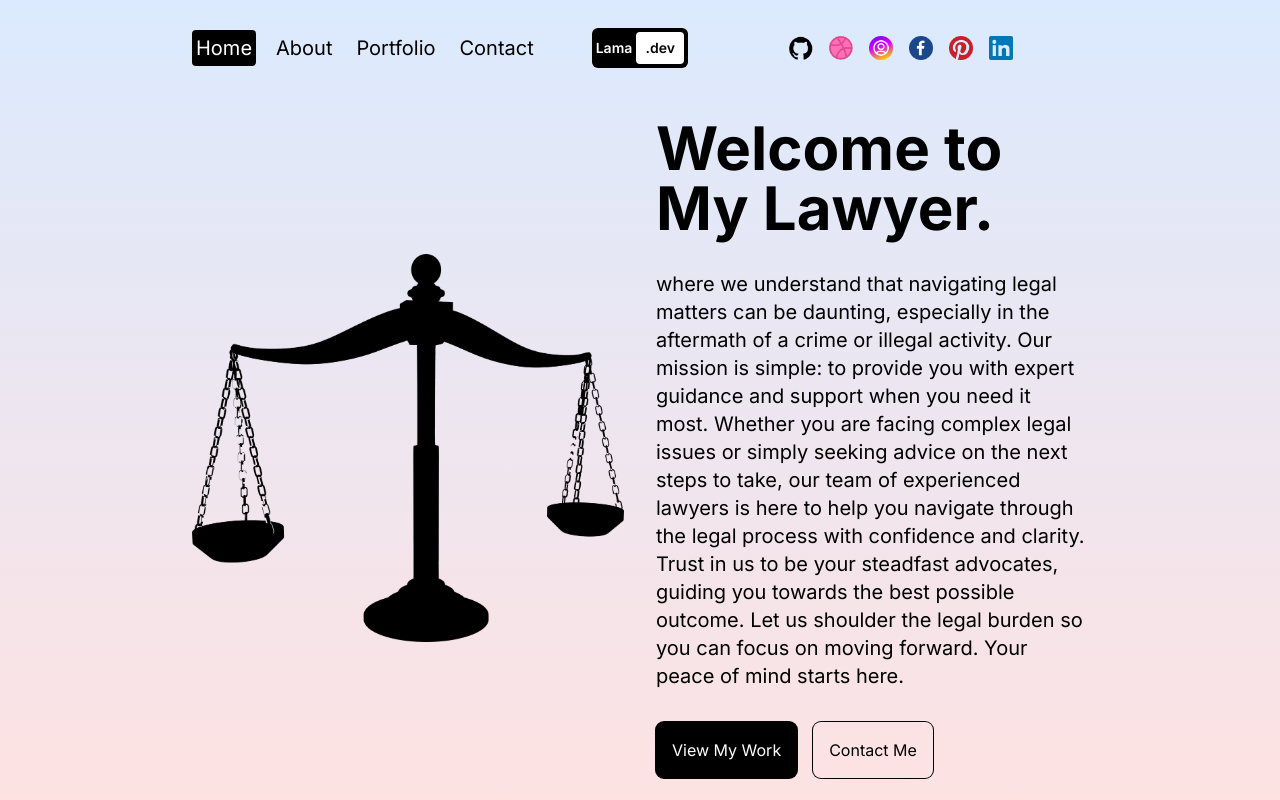
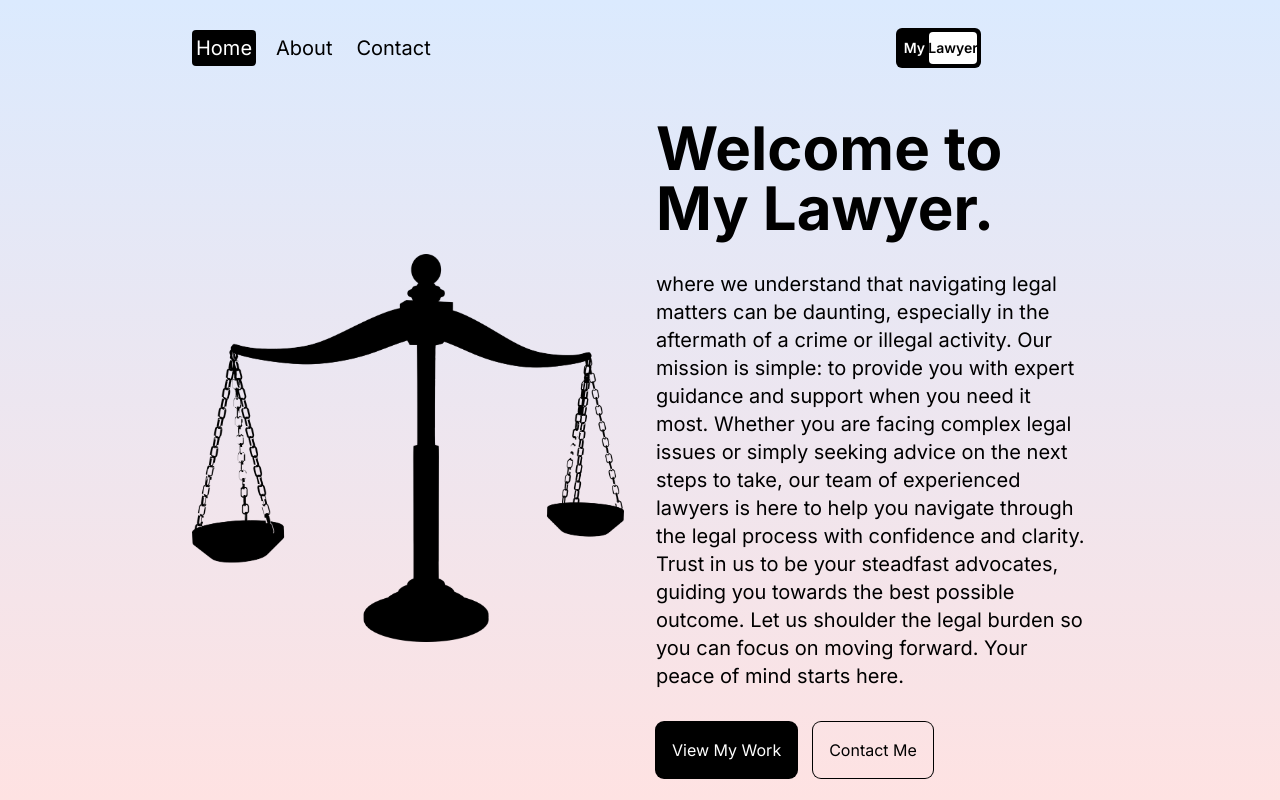
Before and after one commit to shivam92211/My-Lawyer, a Next.js app: page / in a window 1280 px wide. Built offline with nearby package versions, Linux system fonts and the light colour scheme.

Commit message:
social remove

```diff
--- a/src/components/navbar.jsx
+++ b/src/components/navbar.jsx
@@ -9,7 +9,6 @@ import { motion } from "framer-motion";
 const links = [
   { url: "/", title: "Home" },
   { url: "/about", title: "About" },
-  { url: "/portfolio", title: "Portfolio" },
   { url: "/contact", title: "Contact" },
 ];
 
@@ -82,13 +81,14 @@ const Navbar = () => {
           href="/"
           className="text-sm bg-black rounded-md p-1 font-semibold flex items-center justify-center"
         >
-          <span className="text-white mr-1">Lama</span>
+          <span className="text-white mr-1">&nbsp;My</span>
           <span className="w-12 h-8 rounded bg-white text-black flex items-center justify-center">
-            .dev
+              &nbsp; Lawyer {" "}&nbsp;
           </span>
         </Link>
       </div>
-      {/* SOCIAL */}
+
+      {/* SOCIAL
       <div className="hidden md:flex gap-4 w-1/3">
         <Link href="/">
           <Image src="/github.png" alt="" width={24} height={24} />
@@ -108,7 +108,8 @@ const Navbar = () => {
         <Link href="/">
           <Image src="/linkedin.png" alt="" width={24} height={24} />
         </Link>
-      </div>
+      </div> */}
+
       {/* RESPONSIVE MENU */}
       <div className="md:hidden">
         {/* MENU BUTTON */}
```
